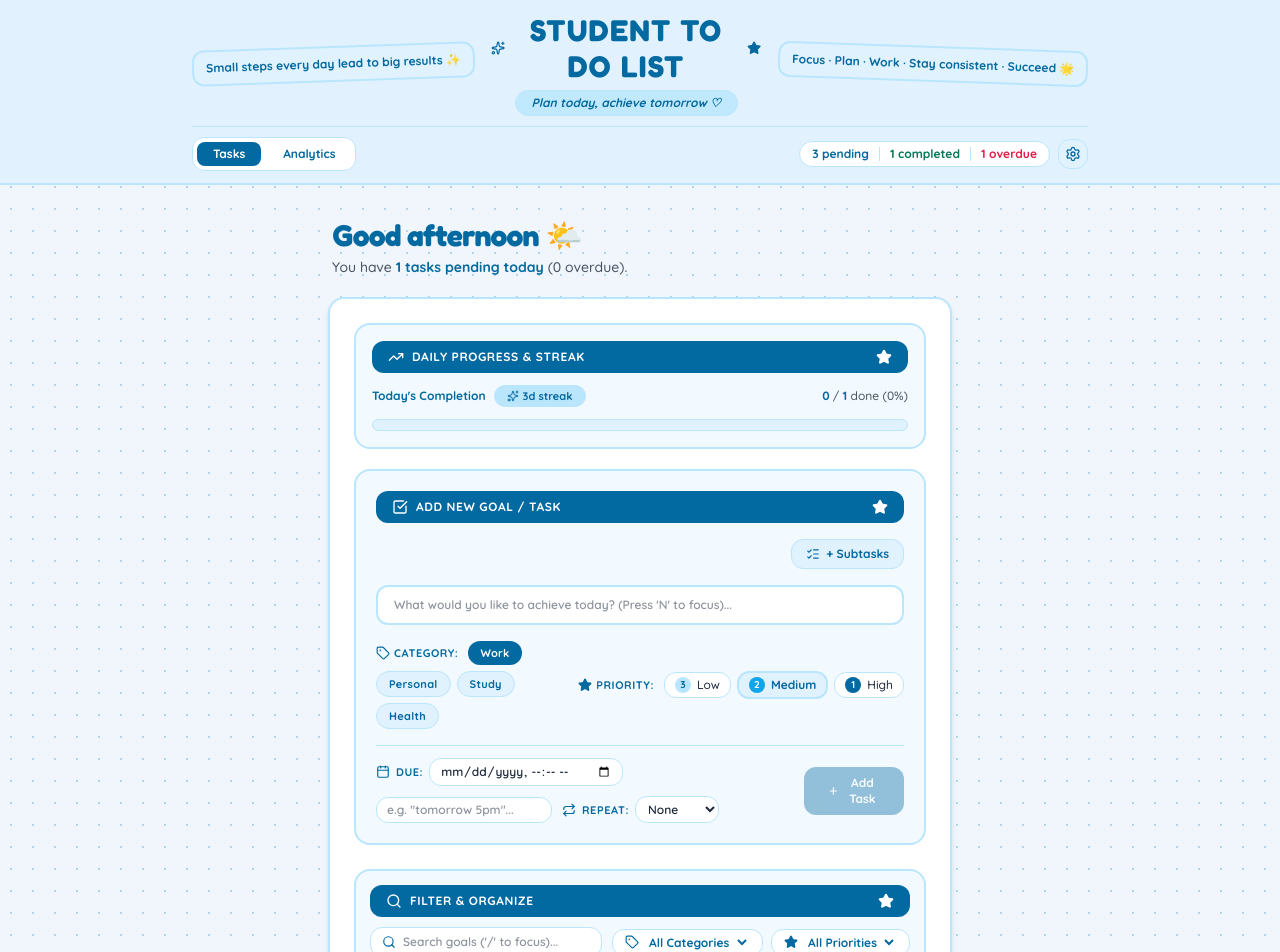
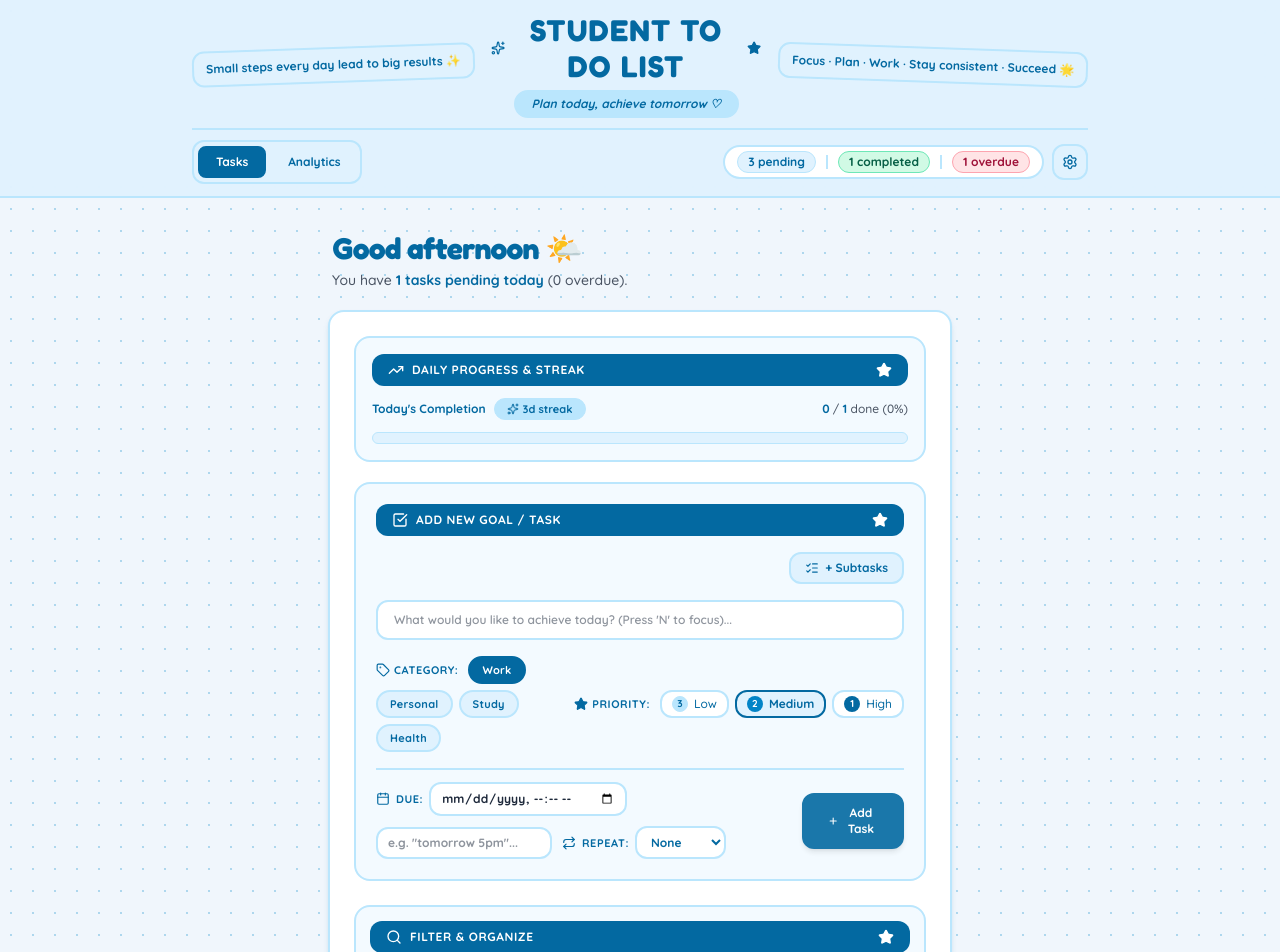
Before and after one commit to granthali-git/SCT_WD_4, a React (Vite) app: page / in a window 1280 px wide. Shown: the top 952 px of the page. Built offline with nearby package versions, Linux system fonts and the light colour scheme.

Commit message:
Enhance Add Task button to solid sky-deep blue and add light-blue input borders

```diff
--- a/src/App.jsx
+++ b/src/App.jsx
@@ -380,7 +380,7 @@ function App() {
               <Star className="w-5 h-5 text-sky-deep fill-sky-deep" />
             </div>
             <div className="mt-1.5">
-              <span className="bg-sky-soft/80 text-sky-deep border border-sky-soft rounded-full px-4 py-1 text-xs italic font-bold inline-block shadow-xs">
+              <span className="bg-sky-soft text-sky-deep border-2 border-sky-soft rounded-full px-4 py-1 text-xs italic font-bold inline-block shadow-xs">
                 Plan today, achieve tomorrow ♡
               </span>
             </div>
@@ -393,16 +393,16 @@ function App() {
         </div>
 
         {/* Navigation & Stat Row */}
-        <div className="max-w-4xl mx-auto flex items-center justify-between gap-3 mt-2.5 pt-2.5 border-t border-sky-soft">
+        <div className="max-w-4xl mx-auto flex items-center justify-between gap-3 mt-2.5 pt-2.5 border-t-2 border-sky-soft">
           {/* Pill Tabs */}
-          <div className="flex items-center gap-1.5 bg-paper-card p-1 rounded-xl border border-sky-soft shadow-xs">
+          <div className="flex items-center gap-1.5 bg-sky-light p-1 rounded-xl border-2 border-sky-soft shadow-xs">
             <button
               type="button"
               onClick={() => setHeaderTab('tasks')}
-              className={`px-4 py-1 rounded-lg text-xs font-bold transition-all cursor-pointer ${
+              className={`px-4 py-1.5 rounded-lg text-xs font-bold transition-all cursor-pointer ${
                 headerTab === 'tasks'
-                  ? 'bg-sky-deep text-white shadow-xs font-sans'
-                  : 'text-sky-deep hover:bg-sky-light font-sans'
+                  ? 'bg-sky-deep text-white border-2 border-sky-deep shadow-xs font-sans'
+                  : 'text-sky-deep hover:bg-sky-soft font-sans'
               }`}
             >
               Tasks
@@ -410,10 +410,10 @@ function App() {
             <button
               type="button"
               onClick={() => setHeaderTab('analytics')}
-              className={`px-4 py-1 rounded-lg text-xs font-bold transition-all cursor-pointer ${
+              className={`px-4 py-1.5 rounded-lg text-xs font-bold transition-all cursor-pointer ${
                 headerTab === 'analytics'
-                  ? 'bg-sky-deep text-white shadow-xs font-sans'
-                  : 'text-sky-deep hover:bg-sky-light font-sans'
+                  ? 'bg-sky-deep text-white border-2 border-sky-deep shadow-xs font-sans'
+                  : 'text-sky-deep hover:bg-sky-soft font-sans'
               }`}
             >
               Analytics
@@ -422,18 +422,18 @@ function App() {
 
           {/* Stat Badges & Settings */}
           <div className="flex items-center gap-2">
-            <div className="hidden sm:flex items-center gap-2 font-sans text-xs bg-paper-card border border-sky-soft px-3 py-1 rounded-full shadow-xs">
-              <span className="text-sky-deep font-bold">{totalPending} pending</span>
-              <div className="border-r border-sky-soft h-3.5 mx-0.5" />
-              <span className="text-emerald-700 font-bold">{totalCompleted} completed</span>
-              <div className="border-r border-sky-soft h-3.5 mx-0.5" />
-              <span className="text-rose-600 font-bold">{totalOverdue} overdue</span>
+            <div className="hidden sm:flex items-center gap-2 font-sans text-xs bg-paper-card border-2 border-sky-soft px-3 py-1 rounded-full shadow-xs">
+              <span className="bg-sky-light text-sky-deep border border-sky-soft px-2.5 py-0.5 rounded-full font-bold">{totalPending} pending</span>
+              <div className="border-r-2 border-sky-soft h-3.5 mx-0.5" />
+              <span className="bg-emerald-100 text-emerald-800 border border-emerald-300 px-2.5 py-0.5 rounded-full font-bold">{totalCompleted} completed</span>
+              <div className="border-r-2 border-sky-soft h-3.5 mx-0.5" />
+              <span className="bg-rose-100 text-rose-800 border border-rose-300 px-2.5 py-0.5 rounded-full font-bold">{totalOverdue} overdue</span>
             </div>
 
             <button
               type="button"
               onClick={() => setIsShortcutsModalOpen(true)}
-              className="p-1.5 text-sky-deep hover:text-white bg-sky-light hover:bg-sky-deep rounded-xl transition-colors border border-sky-soft cursor-pointer shadow-xs"
+              className="p-2 text-sky-deep bg-sky-light hover:bg-sky-deep hover:text-white rounded-xl transition-all border-2 border-sky-soft cursor-pointer shadow-xs"
               title="Settings & Shortcuts (?)"
             >
               <Settings className="w-4 h-4" />
@@ -459,7 +459,7 @@ function App() {
           {headerTab === 'analytics' ? (
             /* Analytics View */
             <div className="space-y-4 font-sans text-ink">
-              <div className="flex items-center justify-between border-b border-sky-soft pb-3">
+              <div className="flex items-center justify-between border-b-2 border-sky-soft pb-3">
                 <h3 className="font-fredoka font-bold text-lg text-sky-deep flex items-center gap-2">
                   <BarChart3 className="w-5 h-5 text-sky-deep" />
                   Productivity & Goal Analytics
@@ -468,15 +468,15 @@ function App() {
               </div>
 
               <div className="grid grid-cols-3 gap-3">
-                <div className="bg-sky-light/60 p-3.5 rounded-xl border border-sky-soft text-center shadow-xs">
+                <div className="bg-sky-light/60 p-3.5 rounded-xl border-2 border-sky-soft text-center shadow-xs">
                   <p className="text-xs text-ink/70 font-medium">Total Pending</p>
                   <p className="text-xl font-bold text-sky-deep mt-1">{totalPending}</p>
                 </div>
-                <div className="bg-sky-light/60 p-3.5 rounded-xl border border-sky-soft text-center shadow-xs">
+                <div className="bg-sky-light/60 p-3.5 rounded-xl border-2 border-sky-soft text-center shadow-xs">
                   <p className="text-xs text-ink/70 font-medium">Total Completed</p>
                   <p className="text-xl font-bold text-emerald-700 mt-1">{totalCompleted}</p>
                 </div>
-                <div className="bg-sky-light/60 p-3.5 rounded-xl border border-sky-soft text-center shadow-xs">
+                <div className="bg-sky-light/60 p-3.5 rounded-xl border-2 border-sky-soft text-center shadow-xs">
                   <p className="text-xs text-ink/70 font-medium">Overdue Rate</p>
                   <p className="text-xl font-bold text-rose-600 mt-1">
                     {tasks.length > 0 ? Math.round((totalOverdue / tasks.length) * 100) : 0}%
@@ -538,7 +538,7 @@ function App() {
 
       {/* FOOTER BADGE */}
       <footer className="mt-8 text-center space-y-2 z-10">
-        <div className="inline-block bg-sky-deep text-white border-2 border-sky-soft rounded-full px-6 py-2 font-bold shadow-md">
+        <div className="inline-block bg-sky-deep text-white border-2 border-sky-deep rounded-full px-6 py-2 font-bold shadow-md">
           KEEP GROWING 🌸
         </div>
         <p className="text-xs italic text-ink/70 font-medium">
--- a/src/components/AddTask.jsx
+++ b/src/components/AddTask.jsx
@@ -5,9 +5,9 @@ import { parseNaturalLanguageDate } from '../utils/parseDate';
 const CATEGORIES = ['Work', 'Personal', 'Study', 'Health'];
 
 const PRIORITIES = [
-  { name: 'Low', badge: '3', badgeBg: 'bg-sky-soft text-sky-deep', activeBg: 'bg-sky-light text-sky-deep font-bold border-2 border-sky-soft shadow-xs', idleBg: 'bg-paper-card text-ink border border-sky-soft hover:bg-sky-light' },
-  { name: 'Medium', badge: '2', badgeBg: 'bg-sky text-white', activeBg: 'bg-sky-light text-sky-deep font-bold border-2 border-sky-soft shadow-xs', idleBg: 'bg-paper-card text-ink border border-sky-soft hover:bg-sky-light' },
-  { name: 'High', badge: '1', badgeBg: 'bg-sky-deep text-white', activeBg: 'bg-sky-light text-sky-deep font-bold border-2 border-sky-soft shadow-xs', idleBg: 'bg-paper-card text-ink border border-sky-soft hover:bg-sky-light' },
+  { name: 'Low', badge: '3', badgeBg: 'bg-sky-soft text-sky-deep border border-sky-soft', activeBg: 'bg-sky-light text-sky-deep font-bold border-2 border-sky-deep shadow-xs', idleBg: 'bg-paper-card text-sky-deep border-2 border-sky-soft hover:bg-sky-light' },
+  { name: 'Medium', badge: '2', badgeBg: 'bg-sky-main text-white', activeBg: 'bg-sky-light text-sky-deep font-bold border-2 border-sky-deep shadow-xs', idleBg: 'bg-paper-card text-sky-deep border-2 border-sky-soft hover:bg-sky-light' },
+  { name: 'High', badge: '1', badgeBg: 'bg-sky-deep text-white', activeBg: 'bg-sky-light text-sky-deep font-bold border-2 border-sky-deep shadow-xs', idleBg: 'bg-paper-card text-sky-deep border-2 border-sky-soft hover:bg-sky-light' },
 ];
 
 export default function AddTask({ onAddTask }) {
@@ -99,10 +99,10 @@ export default function AddTask({ onAddTask }) {
         <button
           type="button"
           onClick={() => setShowSubtasks(!showSubtasks)}
-          className={`flex items-center gap-1.5 text-xs font-bold px-3.5 py-1.5 rounded-xl transition-all border cursor-pointer ${
+          className={`flex items-center gap-1.5 text-xs font-bold px-3.5 py-1.5 rounded-xl transition-all border-2 cursor-pointer ${
             showSubtasks || subtasks.length > 0
               ? 'bg-sky-deep text-white border-sky-deep shadow-xs'
-              : 'bg-sky-light text-sky-deep border-sky-soft hover:bg-sky-soft/60'
+              : 'bg-sky-light text-sky-deep border-sky-soft hover:bg-sky-soft'
           }`}
         >
           <ListChecks className="w-3.5 h-3.5" />
@@ -124,7 +124,7 @@ export default function AddTask({ onAddTask }) {
 
       {/* Optional Subtasks Section */}
       {(showSubtasks || subtasks.length > 0) && (
-        <div className="bg-sky-light border border-sky-soft rounded-xl p-3 space-y-2">
+        <div className="bg-sky-light border-2 border-sky-soft rounded-xl p-3 space-y-2">
           <div className="text-[11px] font-bold uppercase tracking-wider text-sky-deep flex items-center gap-1.5">
             <ListChecks className="w-3.5 h-3.5 text-sky-deep" />
             <span>Subtask Checklist</span>
@@ -138,14 +138,14 @@ export default function AddTask({ onAddTask }) {
               onChange={(e) => setSubtaskInput(e.target.value)}
               onKeyDown={handleSubtaskKeyDown}
               placeholder="Add step-by-step detail..."
-              className="flex-1 bg-paper-card border border-sky-soft rounded-lg px-3 py-1.5 text-xs text-ink placeholder-ink/50 focus:outline-none focus:border-sky-deep focus:ring-2 focus:ring-sky/30 font-medium"
+              className="flex-1 bg-paper-card border-2 border-sky-soft rounded-lg px-3 py-1.5 text-xs text-ink focus:outline-none focus:border-sky-deep focus:ring-2 focus:ring-sky/30 font-medium"
             />
             <button
               type="button"
               onClick={handleAddSubtask}
               aria-label="Add subtask"
               disabled={!subtaskInput.trim()}
-              className="bg-sky-deep hover:bg-sky-deep/90 text-white disabled:opacity-40 p-1.5 rounded-lg border border-sky-deep text-xs transition-all cursor-pointer font-bold"
+              className="bg-sky-deep hover:bg-sky-deep/90 text-white disabled:bg-sky-main p-1.5 rounded-lg border border-sky-deep text-xs transition-all cursor-pointer font-bold"
             >
               <Plus className="w-4 h-4" />
             </button>
@@ -190,10 +190,10 @@ export default function AddTask({ onAddTask }) {
                 key={cat}
                 type="button"
                 onClick={() => setCategory(cat)}
-                className={`px-3 py-1 rounded-full text-[11px] font-bold tracking-wide transition-all cursor-pointer ${
+                className={`px-3 py-1 rounded-full text-[11px] font-bold tracking-wide transition-all border-2 cursor-pointer ${
                   isSelected
-                    ? 'bg-sky-deep text-white font-bold shadow-xs'
-                    : 'bg-sky-light text-sky-deep border border-sky-soft hover:bg-sky-soft/60'
+                    ? 'bg-sky-deep text-white border-sky-deep font-bold shadow-xs'
+                    : 'bg-sky-light text-sky-deep border-sky-soft hover:bg-sky-soft'
                 }`}
               >
                 {cat}
@@ -230,7 +230,7 @@ export default function AddTask({ onAddTask }) {
       </div>
 
       {/* Bottom Row: Due Date Picker, Quick Date Text & Repeat Selector */}
-      <div className="flex flex-col sm:flex-row sm:items-center justify-between gap-3 pt-3 border-t border-sky-soft">
+      <div className="flex flex-col sm:flex-row sm:items-center justify-between gap-3 pt-3 border-t-2 border-sky-soft">
         <div className="flex items-center gap-2.5 flex-wrap">
           <div className="flex items-center gap-1.5">
             <Calendar className="w-3.5 h-3.5 text-sky-deep" />
@@ -242,18 +242,18 @@ export default function AddTask({ onAddTask }) {
                 setDueDate(e.target.value);
                 setQuickDateMatched(false);
               }}
-              className="bg-paper-card border border-sky-soft rounded-xl px-2.5 py-1 text-xs text-ink focus:outline-none focus:border-sky-deep focus:ring-2 focus:ring-sky/30 font-semibold"
+              className="bg-paper-card border-2 border-sky-soft rounded-xl px-2.5 py-1.5 text-xs text-ink focus:outline-none focus:border-sky-deep focus:ring-2 focus:ring-sky/30 font-bold shadow-xs"
             />
           </div>
 
-          {/* Quick Date Natural Language Input */}
+          {/* Quick Date Natural Language Input with explicit sky-soft border */}
           <div className="relative flex items-center">
             <input
               type="text"
               value={quickDate}
               onChange={(e) => handleQuickDateChange(e.target.value)}
               placeholder='e.g. "tomorrow 5pm"...'
-              className="bg-paper-card border border-sky-soft rounded-xl pl-2.5 pr-6 py-1 text-xs text-ink placeholder-ink/50 focus:outline-none focus:border-sky-deep focus:ring-2 focus:ring-sky/30 w-40 sm:w-44 font-semibold"
+              className="bg-paper-card border-2 border-sky-soft rounded-xl pl-2.5 pr-6 py-1.5 text-xs text-ink placeholder-ink/50 focus:outline-none focus:border-sky-deep focus:ring-2 focus:ring-sky/30 w-40 sm:w-44 font-bold shadow-xs"
             />
             {quickDateMatched && (
               <span className="absolute right-2 text-emerald-700 flex items-center" title="Date recognized">
@@ -268,7 +268,7 @@ export default function AddTask({ onAddTask }) {
             <select
               value={repeat}
               onChange={(e) => setRepeat(e.target.value)}
-              className="bg-paper-card border border-sky-soft rounded-xl px-2 py-1 text-xs text-ink focus:outline-none focus:border-sky-deep focus:ring-2 focus:ring-sky/30 cursor-pointer font-semibold"
+              className="bg-paper-card border-2 border-sky-soft rounded-xl px-2.5 py-1.5 text-xs text-sky-deep focus:outline-none focus:border-sky-deep focus:ring-2 focus:ring-sky/30 cursor-pointer font-bold shadow-xs"
             >
               <option value="none">None</option>
               <option value="daily">Daily</option>
@@ -278,10 +278,12 @@ export default function AddTask({ onAddTask }) {
           </div>
         </div>
 
+        {/* Add Task Button — Always Solid Strong Sky Deep Blue */}
         <button
           type="submit"
-          disabled={!title.trim()}
-          className="flex items-center justify-center gap-1.5 bg-sky-deep hover:bg-sky-deep/90 disabled:opacity-40 text-white font-bold px-6 py-2 rounded-xl text-xs transition-all shadow-xs cursor-pointer active:scale-95"
+          className={`flex items-center justify-center gap-1.5 bg-sky-deep text-white font-bold px-6 py-2.5 rounded-xl text-xs transition-all shadow-md border-2 border-sky-deep cursor-pointer active:scale-95 ${
+            !title.trim() ? 'opacity-90 cursor-pointer' : 'hover:bg-sky-deep/90'
+          }`}
         >
           <Plus className="w-4 h-4 stroke-[2.5]" />
           <span>Add Task</span>
--- a/src/index.css
+++ b/src/index.css
@@ -68,6 +68,18 @@ html, body, #root {
   background-color: #FFFFFF !important;
 }
 
+/* Form Inputs & Buttons Theme Enforcers */
+.input-sky {
+  border: 2px solid #BAE6FD !important;
+  background-color: #FFFFFF !important;
+  color: #1E293B !important;
+}
+
+.input-sky:focus {
+  border-color: #0369A1 !important;
+  outline: none !important;
+}
+
 @keyframes pageFadeIn {
   from {
     opacity: 0;
```
